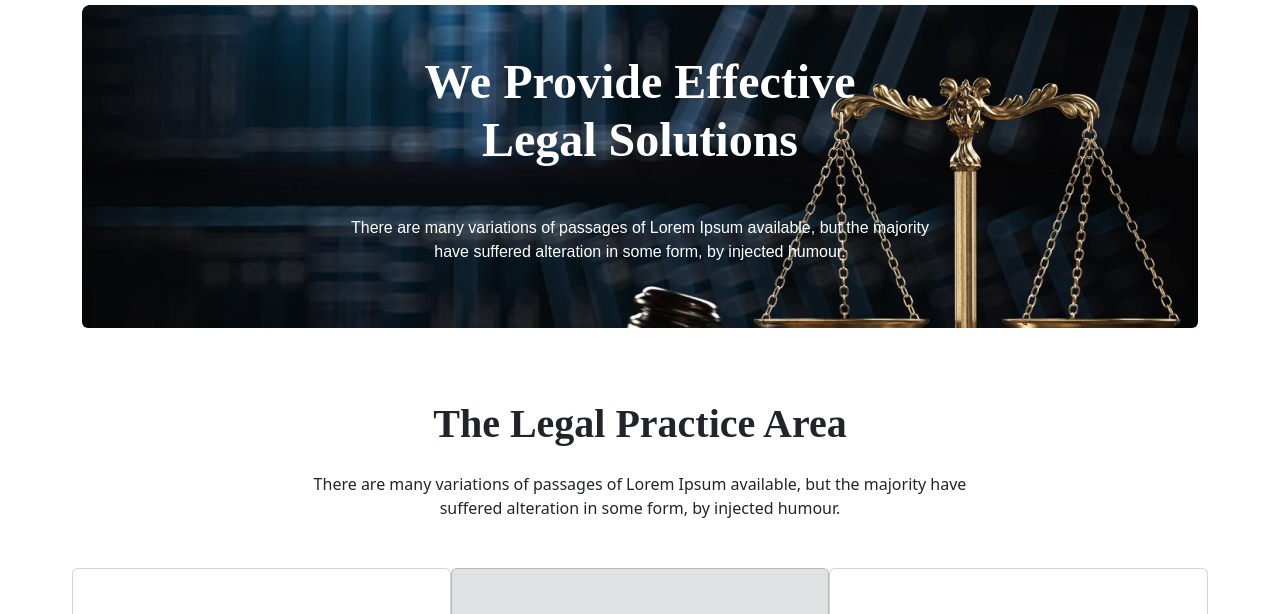
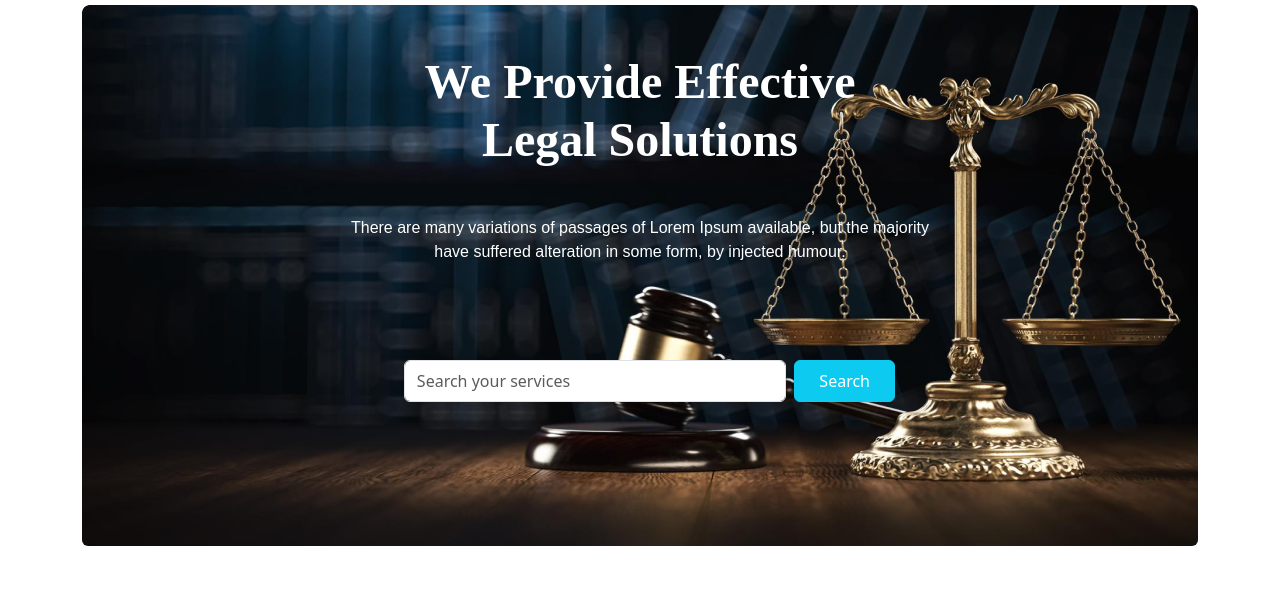
Before and after one commit to nayem-upo/justice, a plain HTML site: page index.html in a window 1280 px wide. Shown: the part 117-731 px from the top of the page. Drawn offline with nearby package versions, Linux system fonts and the light colour scheme.

Commit message:
search bar

```diff
--- a/index.html
+++ b/index.html
@@ -213,7 +213,18 @@
 
           <!-- search bar -->
 
-
+          <div class="d-grid col-8 my-5 py-5 mb-5 w-75">
+            <form class="d-flex justify-content-end" role="search">
+              <input
+                class="form-control  me-2 w-50"
+                type="search"
+                placeholder="Search your services"
+                aria-label="Search"
+              />
+              <button class="btn btn-info text-white p-2 px-4" type="submit">
+                Search
+              </button>
+          </div>
           </form>
         </div>
       </section>
```
